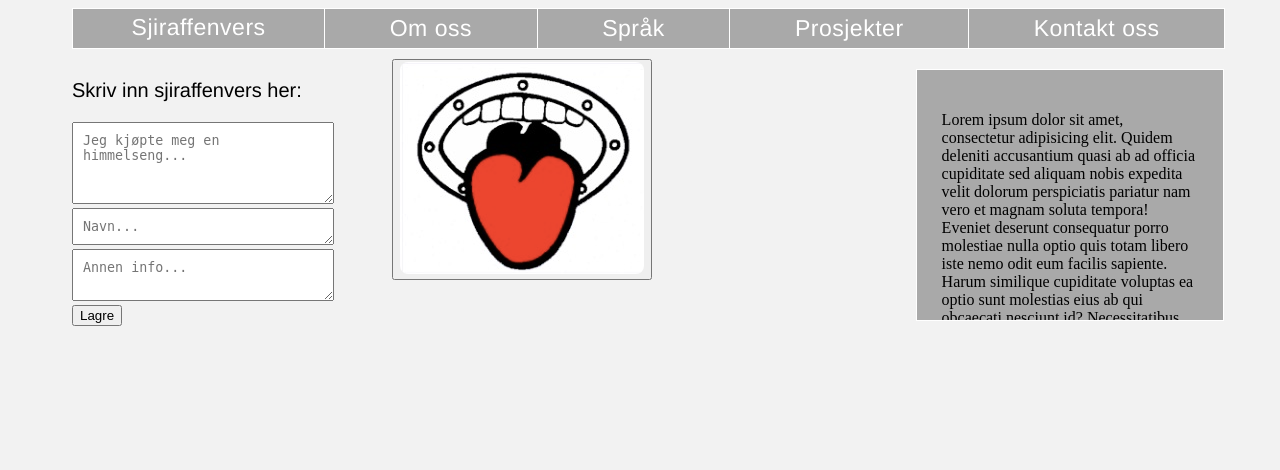
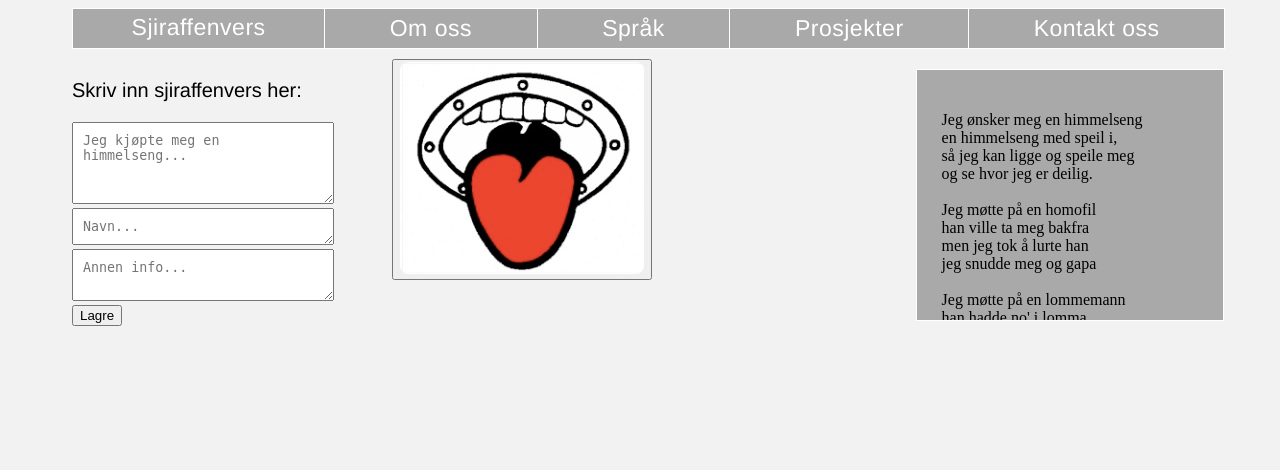
Before and after one commit to mannhullet/t-keluren, a PHP site: page /sjiraff.php in a window 1280 px wide; the page is wider, and only the part inside the window is pictured. Shown: the top 470 px of that part. Run offline with PHP 8.4, Linux system fonts and the light colour scheme.

Commit message:
Koblet scrollbar til høyre opp mot server
-Laget funksjonen showVerses(), som viser alle vers i scrollbaren til
høyre
- Fjernet unødvendig CSS

```diff
--- /dev/null
+++ b/showVerses.js
@@ -0,0 +1,20 @@
+function showVerses(){
+  text=document.getElementById("hentvers").innerHTML;
+
+  obj=JSON.parse(text);
+
+  var antallVers = obj.sjiraffenvers.length;
+
+
+
+
+  for (i = 0; i < antallVers; i++) {
+    document.getElementById("visAlleVers").innerHTML += obj.sjiraffenvers[i]['tekst'];
+    document.getElementById("visAlleVers").innerHTML += "<br />\r\n <br />\r\n";
+  }
+
+
+
+}
+
+window.onload = showVerses;
--- a/sjiraff.js
+++ b/sjiraff.js
@@ -1 +1 @@
-{"sjiraffenvers":[{"tekst":"Jeg \u00f8nsker meg en himmelseng <br/>en himmelseng med speil i,<br/>s\u00e5 jeg kan ligge og speile meg <br/>og se hvor jeg er deilig.","dato":"15.02.17","kommentar":"Originalt vers, tatt fra Onlines hjemmeside"},{"tekst":"Jeg m\u00f8tte p\u00e5 en homofil <br/>han ville ta meg bakfra <br/>men jeg tok \u00e5 lurte han <br/>jeg snudde meg og gapa","dato":"15.02.17","kommentar":"Originalt vers, tatt fra Onlines hjemmeside"},{"tekst":"Jeg m\u00f8tte p\u00e5 en lommemann<br/>han hadde no' i lomma<br/>det var ikke sukkert\u00f8y<br/>jeg klemte til, det skumma","dato":"15.02.17","kommentar":"Originalt vers, tatt fra Onlines hjemmeside"},{"tekst":"        idojsk\u00f8","forfatter":"Mari         ","kommentar":"iufhdsjo        ","dato":"15.03.17"}]}
+{"sjiraffenvers":[{"tekst":"Jeg \u00f8nsker meg en himmelseng <br/>en himmelseng med speil i,<br/>s\u00e5 jeg kan ligge og speile meg <br/>og se hvor jeg er deilig.","dato":"15.02.17","kommentar":"Originalt vers, tatt fra Onlines hjemmeside"},{"tekst":"Jeg m\u00f8tte p\u00e5 en homofil <br/>han ville ta meg bakfra <br/>men jeg tok \u00e5 lurte han <br/>jeg snudde meg og gapa","dato":"15.02.17","kommentar":"Originalt vers, tatt fra Onlines hjemmeside"},{"tekst":"Jeg m\u00f8tte p\u00e5 en lommemann<br/>han hadde no' i lomma<br/>det var ikke sukkert\u00f8y<br/>jeg klemte til, det skumma","dato":"15.02.17","kommentar":"Originalt vers, tatt fra Onlines hjemmeside"},{"tekst":"Som opptak har vi Barslingen<br />\r\nEt vellykket konsept<br />\r\nMen leser du avsien<br />\r\nSkulle'n tro at vi blir drept","forfatter":"Sebastian Rindvoll","kommentar":"100-\u00e5rssang","dato":"20.03.17"}]}
--- a/sjiraff.php
+++ b/sjiraff.php
@@ -5,7 +5,8 @@
     <meta name="blå web nettside mannhullet marin tåkeluren teknikk php javascript">
     <meta name="viewport" content="width=device-width, initial-scale=1.0">
     <link href="takeluren.css" rel="stylesheet" type="text/css">
-    <script src="getVerse.js" type="text/javascript"></script>
+    <script src="getVerse.js" type="text/javascript"> </script>
+    <script src ="showVerses.js" type="text/javascript"></script>
     <title>Sjiraffenvers</title>
 </head>
 <!-- Kommentar -->
@@ -59,7 +60,7 @@
   </div>
 
   <div class = "contentmid">
-        <button type = "button" onclick="getVerse();">  <img class = "takelurmunn"
+        <button type = "button" onclick="getVerse(); ">  <img class = "takelurmunn"
           src="img/tak4.jpg" ></button>
            <p id="visVers" class="mainInfo"></p>
            <p id="visForfatter" class="extraInfo"></p>
@@ -67,17 +68,10 @@
            <p id="visDato" class="extraInfo"></p>
   </div>
   <div class = "contentright">
-    <p>Lorem ipsum dolor sit amet, consectetur adipisicing elit. Quidem deleniti accusantium quasi ab ad officia cupiditate sed aliquam nobis expedita velit dolorum perspiciatis pariatur nam vero et magnam soluta tempora!
-Eveniet deserunt consequatur porro molestiae nulla optio quis totam libero iste nemo odit eum facilis sapiente. Harum similique cupiditate voluptas ea optio sunt molestias eius ab qui obcaecati nesciunt id?
-Necessitatibus delectus sint vitae eos quasi optio esse dignissimos enim laborum ipsum harum perspiciatis eaque. Magnam fugiat delectus neque laboriosam in accusamus a veniam inventore asperiores consequatur nihil quae quo.
-Eligendi quaerat nesciunt sint nobis qui? Temporibus maiores esse molestiae hic cum culpa sed recusandae dolore sequi modi. Quos illum debitis odio consequatur voluptatum error aliquam rem similique officia recusandae.
-Ex suscipit earum reiciendis eaque dolorem inventore accusantium modi voluptatum saepe cum quam tempora autem corrupti illum deleniti iure rerum mollitia quo ducimus soluta ea! Illum aliquid consectetur vitae quod?
-Minus rem tempora quo. Deleniti mollitia dignissimos laborum quis quos facilis dolore soluta error provident recusandae veniam minus consequatur blanditiis. Facere tempore praesentium soluta fugiat quia eligendi dolores ullam doloribus!
-Aut nulla perferendis officiis accusamus ut aspernatur hic possimus amet blanditiis incidunt repudiandae ullam inventore ipsam recusandae nihil provident facilis totam quibusdam natus eligendi optio quia sapiente rerum quos illo?
-Porro soluta nisi impedit voluptatem ex accusantium facilis amet quod blanditiis quia similique totam enim id ratione minus quo modi sequi nam dicta iste aliquid itaque velit accusamus quibusdam consequuntur.
-Ab assumenda in ad nesciunt recusandae labore voluptates vero suscipit tenetur ullam sint beatae odio harum quo aperiam quas temporibus pariatur consectetur saepe eveniet minus voluptatem atque iusto similique repudiandae?
-In enim odit repellat maxime harum eum expedita fuga vel eaque quaerat optio hic </p>
+    <p id="visAlleVers"></p>
+
   </div>
+
 
 </div>
 
--- a/takeluren.css
+++ b/takeluren.css
@@ -184,10 +184,7 @@ border-radius: 8px;
   margin: 10px;
 }
 
-.scrollbar {
-  height:100px;
-  width:140px;overflow:auto;background-color:yellowgreen;color:white;scrollbar-base-color:gold;font-family:sans-serif;padding:10px;"
-}
+
 
 .submitButton {
     border: none;
```
